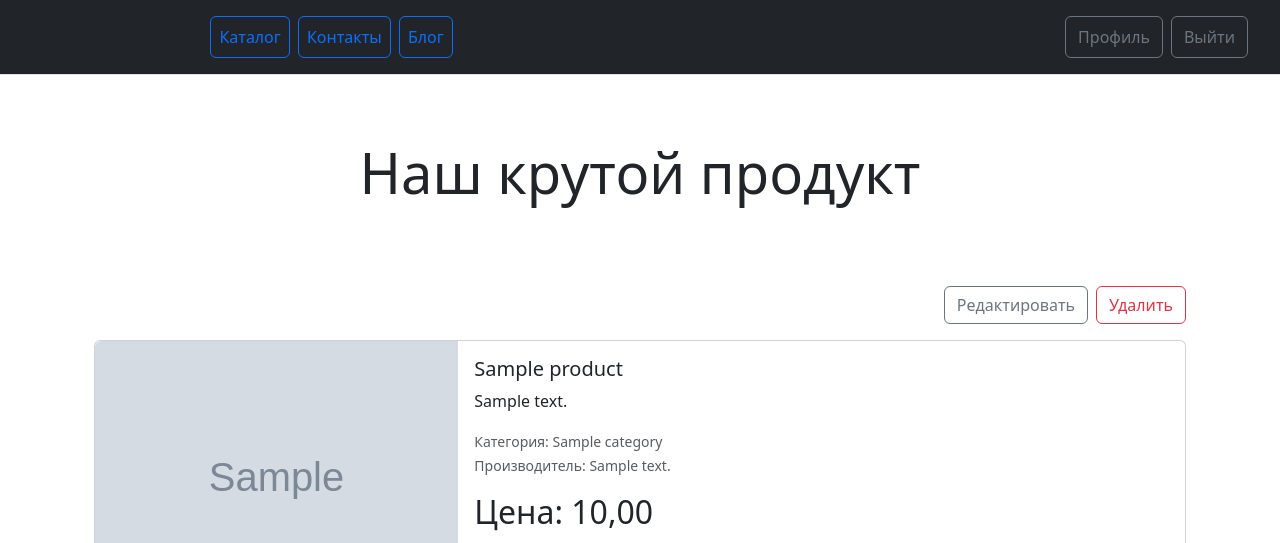
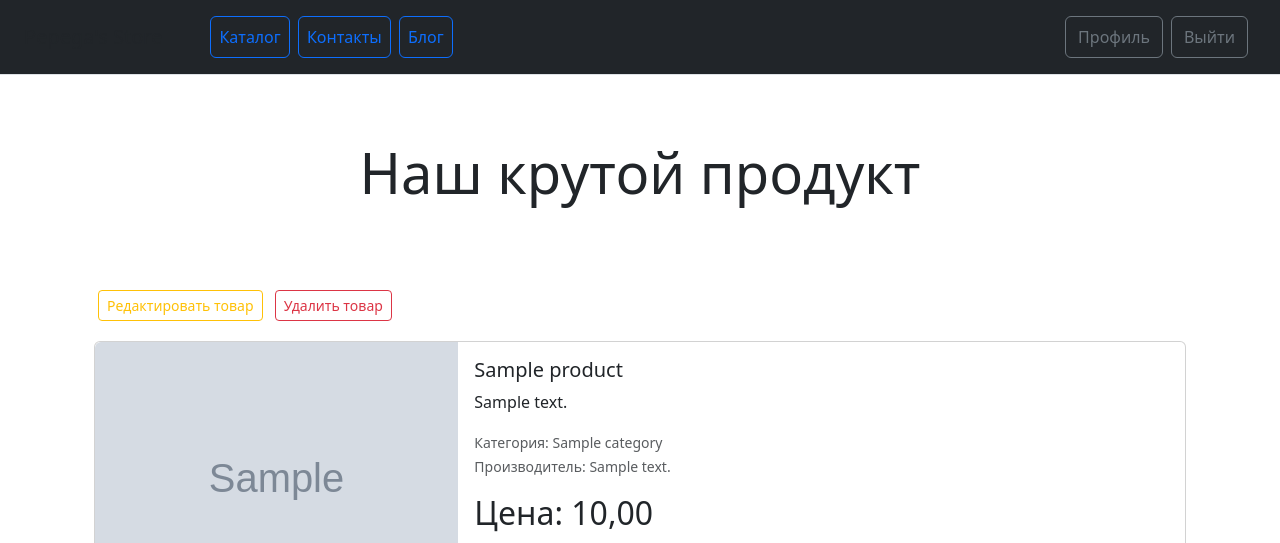
Before and after one commit to Zevaka-official/djangoProject2, a Django app: page /product/1 in a window 1280 px wide. Shown: the top 543 px of the page. Run offline with Django 5.2, Linux system fonts and the light colour scheme; a user stored in the database is signed in; tables that the repository leaves empty hold one stand-in row (values such as "Sample post"); grey boxes marked "Sample" are stand-in pictures; data that the repository does not hold is empty; some libraries are stand-ins or nearby versions.

Commit message:
(hw 23.1) refactor html

```diff
--- a/templates/main/item.html
+++ b/templates/main/item.html
@@ -5,11 +5,16 @@
 {% block content %}
     <div class="container mt-5">
         {% if user.is_authenticated %}
-            <div class="d-flex justify-content-end">
-                <a href="{% url 'main:product_update' item.pk %}"
-                   class="btn btn-outline-secondary me-2">Редактировать</a>
-                <a href="{% url 'main:product_delete' item.pk %}" class="btn btn-outline-danger">Удалить</a>
-            </div>
+            <p>
+                {% if perms.catalog.change_product or user == object.owner %}
+                    <a href="{% url 'main:product_update' object.pk %}"
+                       class="m-1 btn btn-sm btn-outline-warning">Редактировать товар</a>
+                {% endif %}
+                {% if perms.catalog.delete_product %}
+                    <a href="{% url 'main:product_delete' object.pk %}"
+                class=" m-1 btn btn-sm btn-outline-danger">Удалить товар</a>
+                {% endif %}
+            </p>
         {% endif %}
         <div class="card mt-3">
             <div class="row g-0">
```
